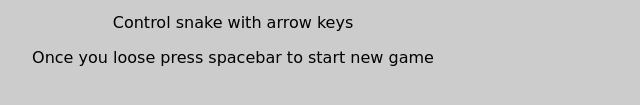
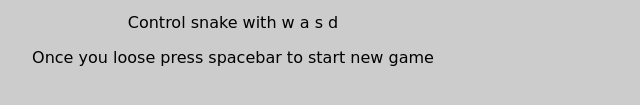
Before and after one commit to sam09/snake, a plain HTML site: page index.html in a window 1280 px wide. Shown: the part 411-516 px from the top of the page, 407-1047 px from the left. Drawn offline with Linux system fonts and the light colour scheme.

Commit message:
Updated message with the changed  key controls

```diff
--- a/index.html
+++ b/index.html
@@ -16,7 +16,7 @@
   <canvas id="container" width="400" height="400">
 </div>
 
-<p>Control snake with arrow keys</p>
+<p>Control snake with w a s d </p>
 <p>Once you loose press spacebar to start new game</p>
 <script type="text/javascript" src="js/main.js"></script>
 </body>
```
